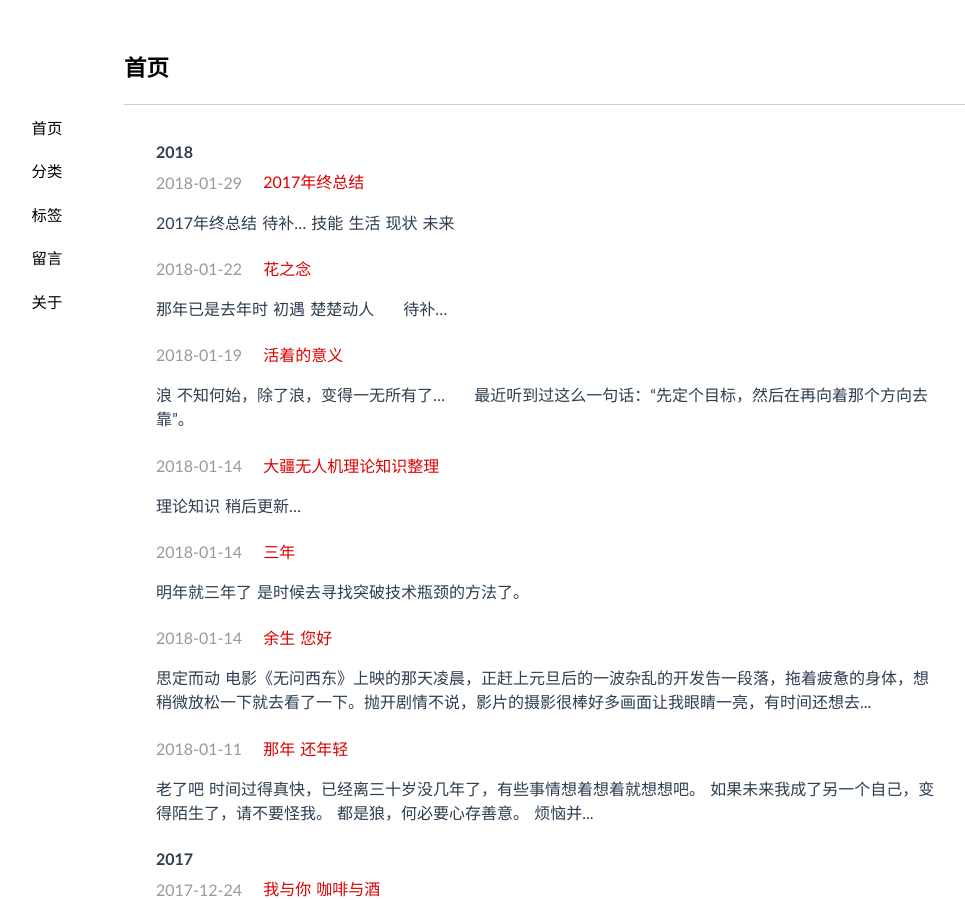
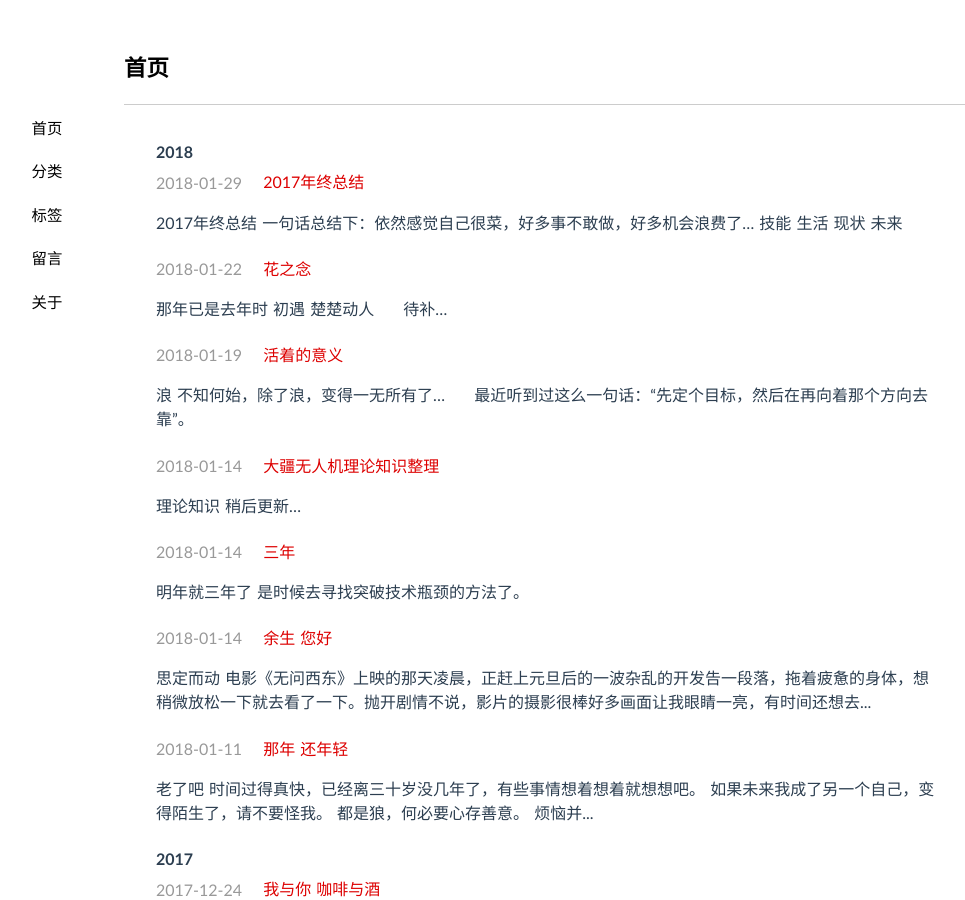
Before and after one commit to jeizas/jeizas.github.io, a Jekyll site: the page built from index.html, in a window 1280 px wide and 900 px high. Shown: the whole window, without its empty margins (91-1056 px from the left). Built offline with Jekyll 4.4.1, drawn with Linux system fonts in a browser that asks for light colours; nearby versions of some CDN libraries; the list of posts is cut into pages by our own code; comment, search, counter and statistics services are not loaded.

Commit message:
modified:   _posts/2018-01-29-summary_of_2017.md

```diff
--- a/_posts/2018-01-29-summary_of_2017.md
+++ b/_posts/2018-01-29-summary_of_2017.md
@@ -8,7 +8,7 @@ tags: life
 
 ### 2017年终总结
 
-> 待补...
+> 一句话总结下：依然感觉自己很菜，好多事不敢做，好多机会浪费了...
 
 #### 技能
 
```
